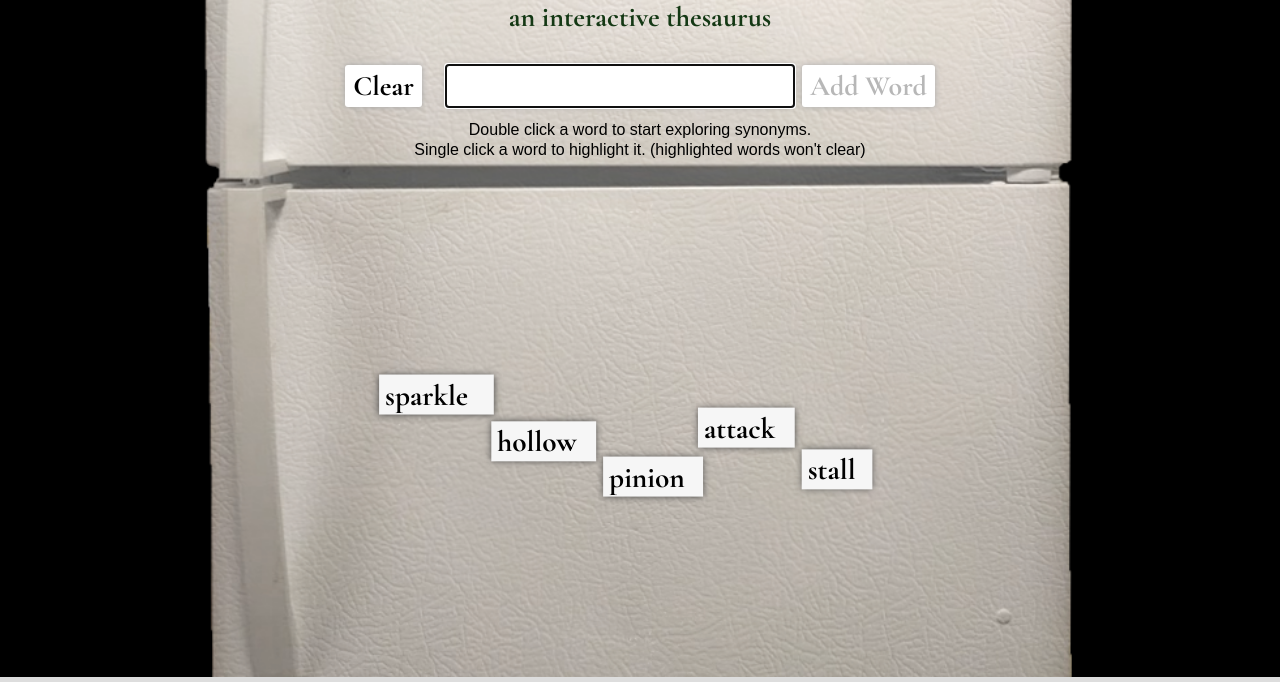
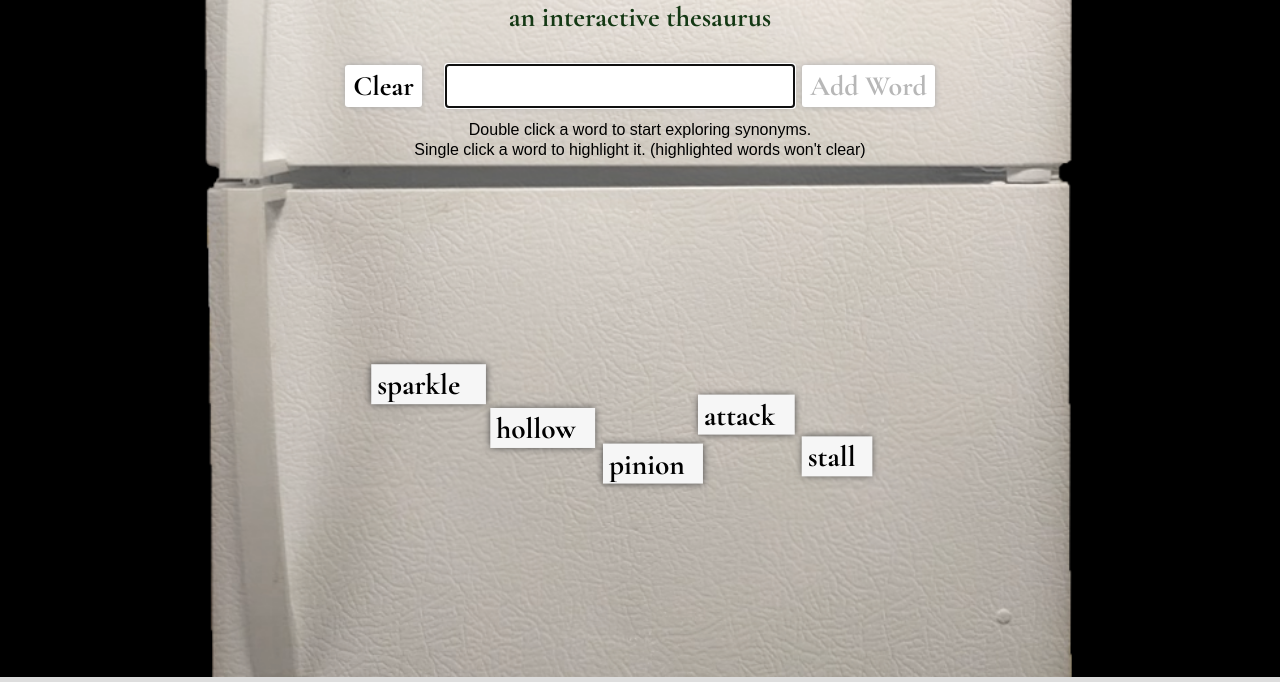
Before and after one commit to Samtfm/in-other-words, a website built with webpack: page index.html in a window 1280 px wide. Shown: the part 83-765 px from the top of the page. Built offline with nearby package versions, Linux system fonts and the light colour scheme; a web font is replaced by a local one.

Commit message:
adjust boundaries

```diff
--- a/css/main.css
+++ b/css/main.css
@@ -108,7 +108,7 @@ h2 {
 
 canvas {
   margin: 0 auto;
-  margin-top: 25px;
+  margin-top: 12px;
   display: block;
   background-color: rgba(120,120,120,.0);
 
--- a/index.html
+++ b/index.html
@@ -40,7 +40,7 @@
         Single click a word to highlight it. (highlighted words won't clear)<br>
       </p>
     </div>
-    <canvas id="canvas" width="650" height="530"></canvas>
+    <canvas id="canvas" width="720" height="530"></canvas>
     <div class="footer">
       <div class="footer-content">
         <p>Coded by Sam Faber-Manning</p>
```
